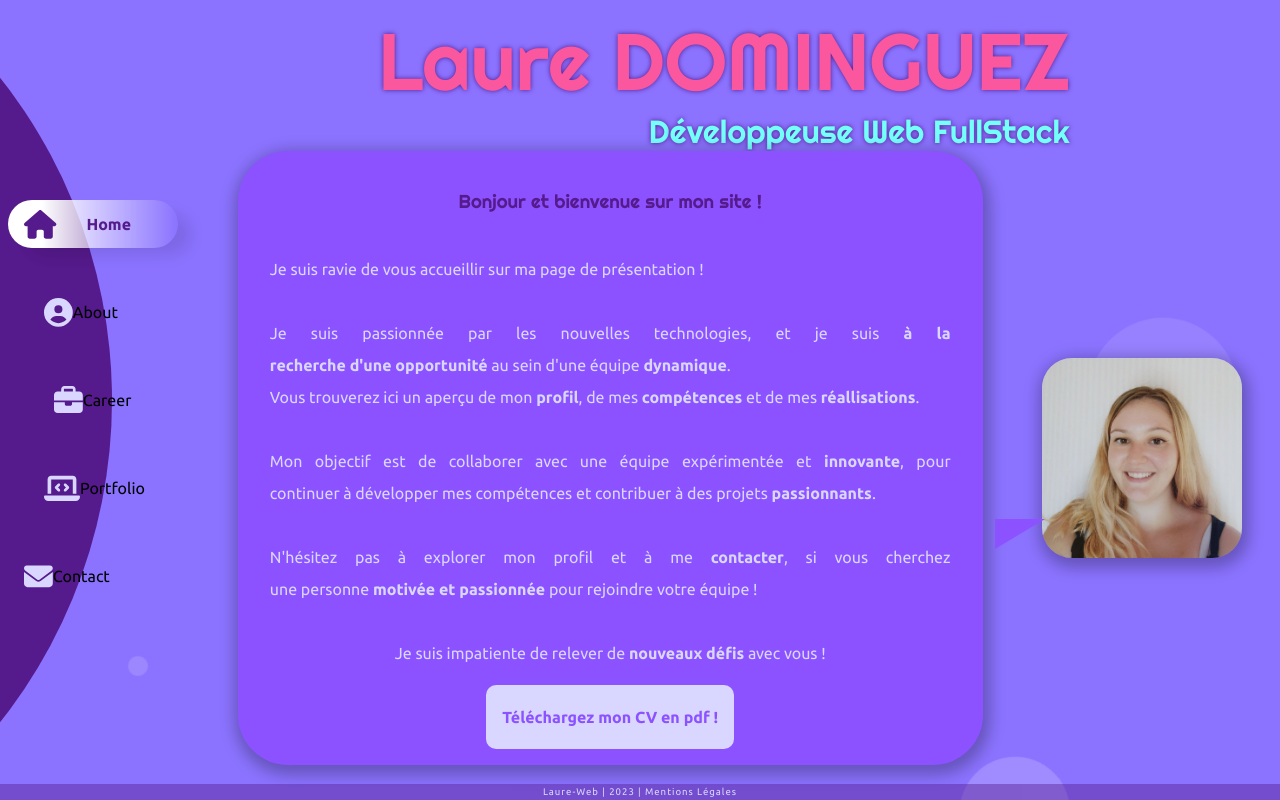
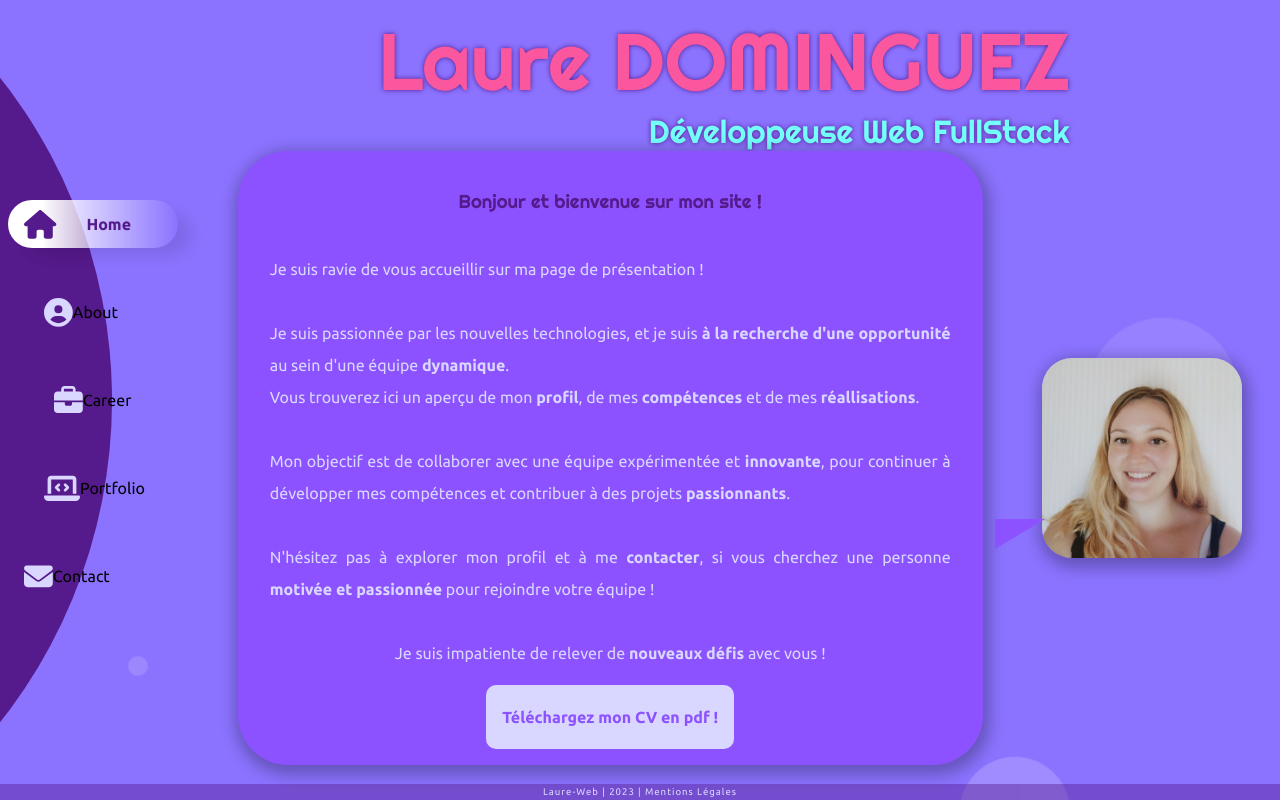
Before and after one commit to LaureDominguez/portfolio, a Next.js app: page / in a window 1280 px wide. Built offline with nearby package versions, Linux system fonts and the light colour scheme.

Commit message:
try to deploy

```diff
--- a/src/app/_home.scss
+++ b/src/app/_home.scss
@@ -48,7 +48,7 @@
         }
         p{
             text-align: justify;
-            text-wrap: balance;
+            text-wrap: pretty;
         }
         &::after{
             content: '';
--- a/src/app/globals.css
+++ b/src/app/globals.css
@@ -325,7 +325,7 @@ body {
 }
 .home div p {
   text-align: justify;
-  text-wrap: balance;
+  text-wrap: pretty;
 }
 .home div::after {
   content: "";
```
